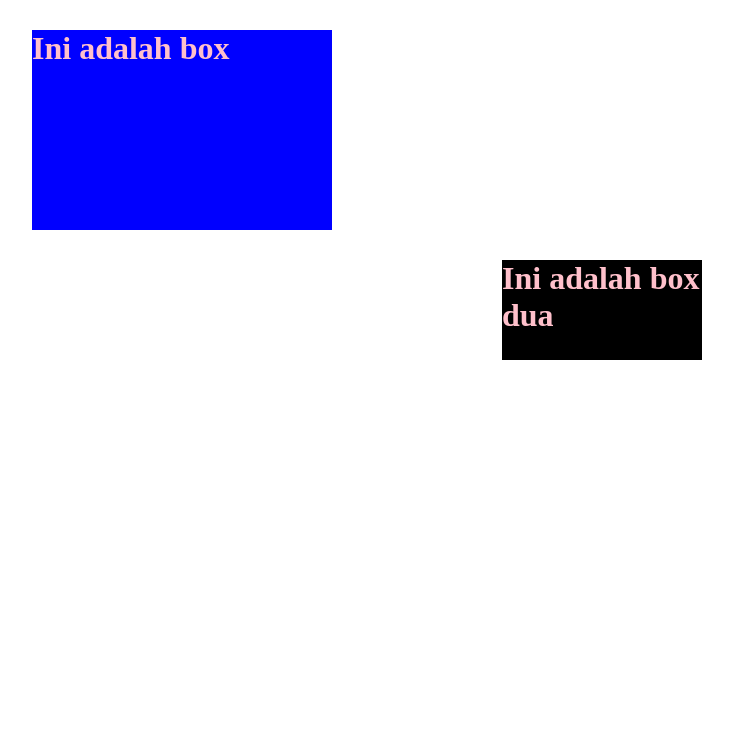
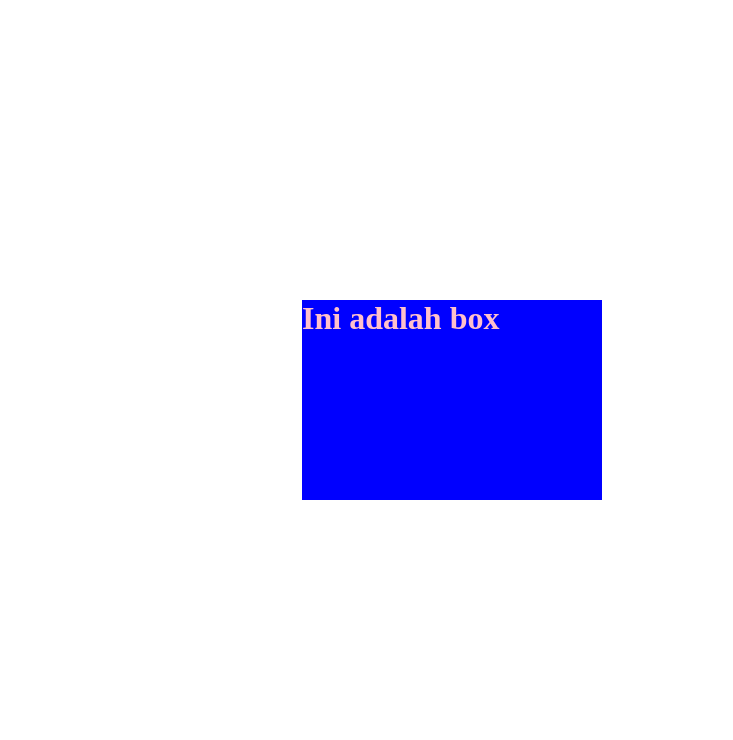
Before and after one commit to pembunuhGila/dasarWeb, a PHP site: page / in a window 1280 px wide. Shown: the top 740 px of the page, without its empty margins (6-739 px from the left). Before the commit the page ends 360 px from the top, so only its background shows below. Run offline with PHP 8.4, Linux system fonts and the light colour scheme.

Commit message:
Soal no. 7

```diff
--- a/styleMargin.css
+++ b/styleMargin.css
@@ -6,7 +6,7 @@ h1 {
     background: blue;
     height: 200px;
     width: 300px;
-    margin: 30px;
+    margin: 300px;
     }
 
 .box-dua {
```
